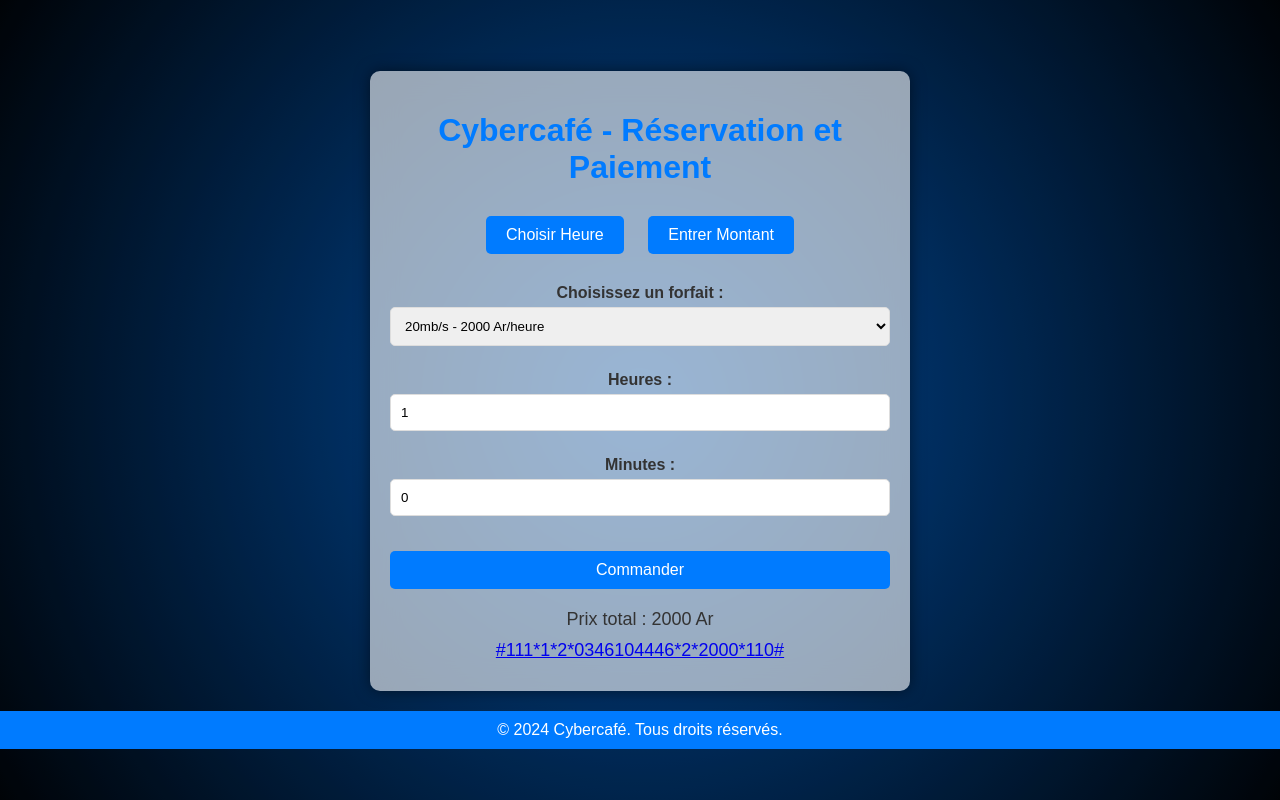
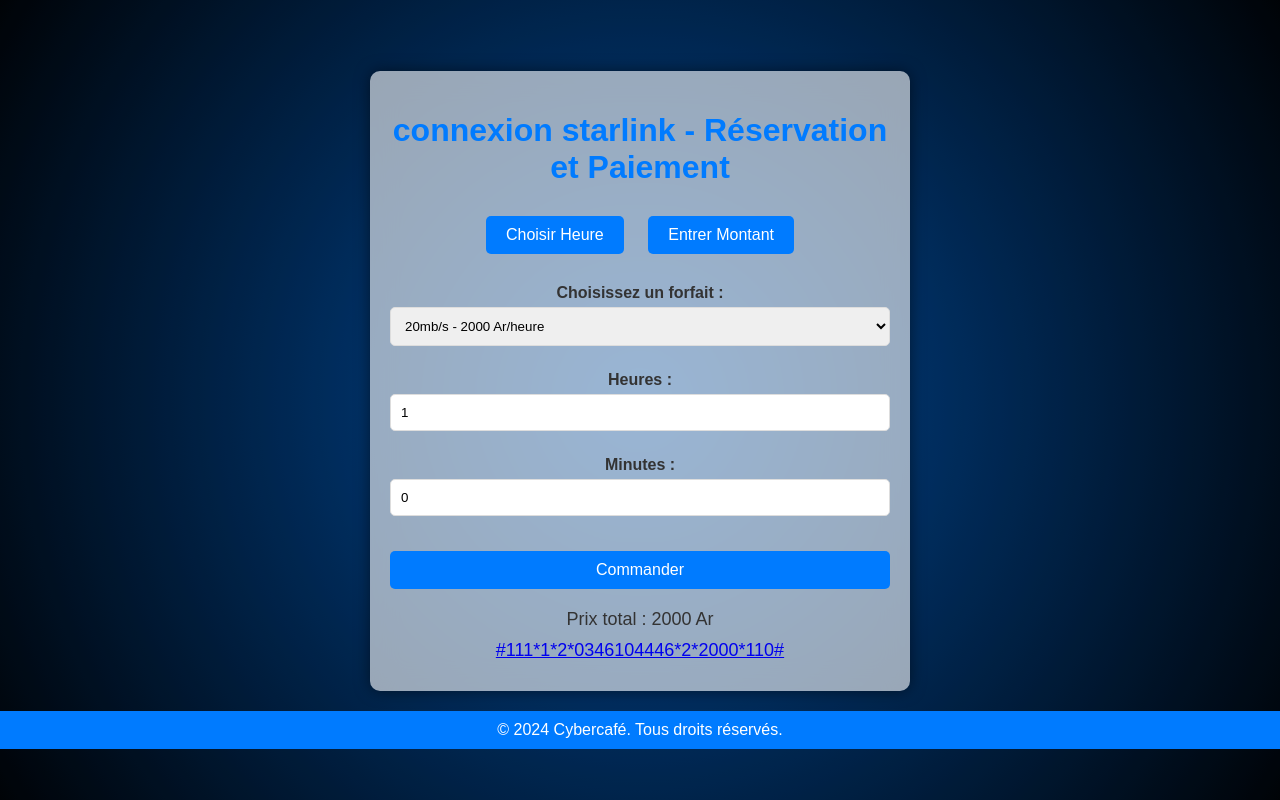
Before and after one commit to chrice999/cyber-tachi, a plain HTML site: page index.html in a window 1280 px wide. Drawn offline with Linux system fonts and the light colour scheme.

Commit message:
Update index.html

```diff
--- a/index.html
+++ b/index.html
@@ -169,7 +169,7 @@
 <body>
     <div class="background-animation"></div>
     <div class="container">
-        <h1>Cybercafé - Réservation et Paiement</h1>
+        <h1>connexion starlink - Réservation et Paiement</h1>
         <div class="mode-selection">
             <button onclick="toggleMode('heure')">Choisir Heure</button>
             <button onclick="toggleMode('montant')">Entrer Montant</button>
```
